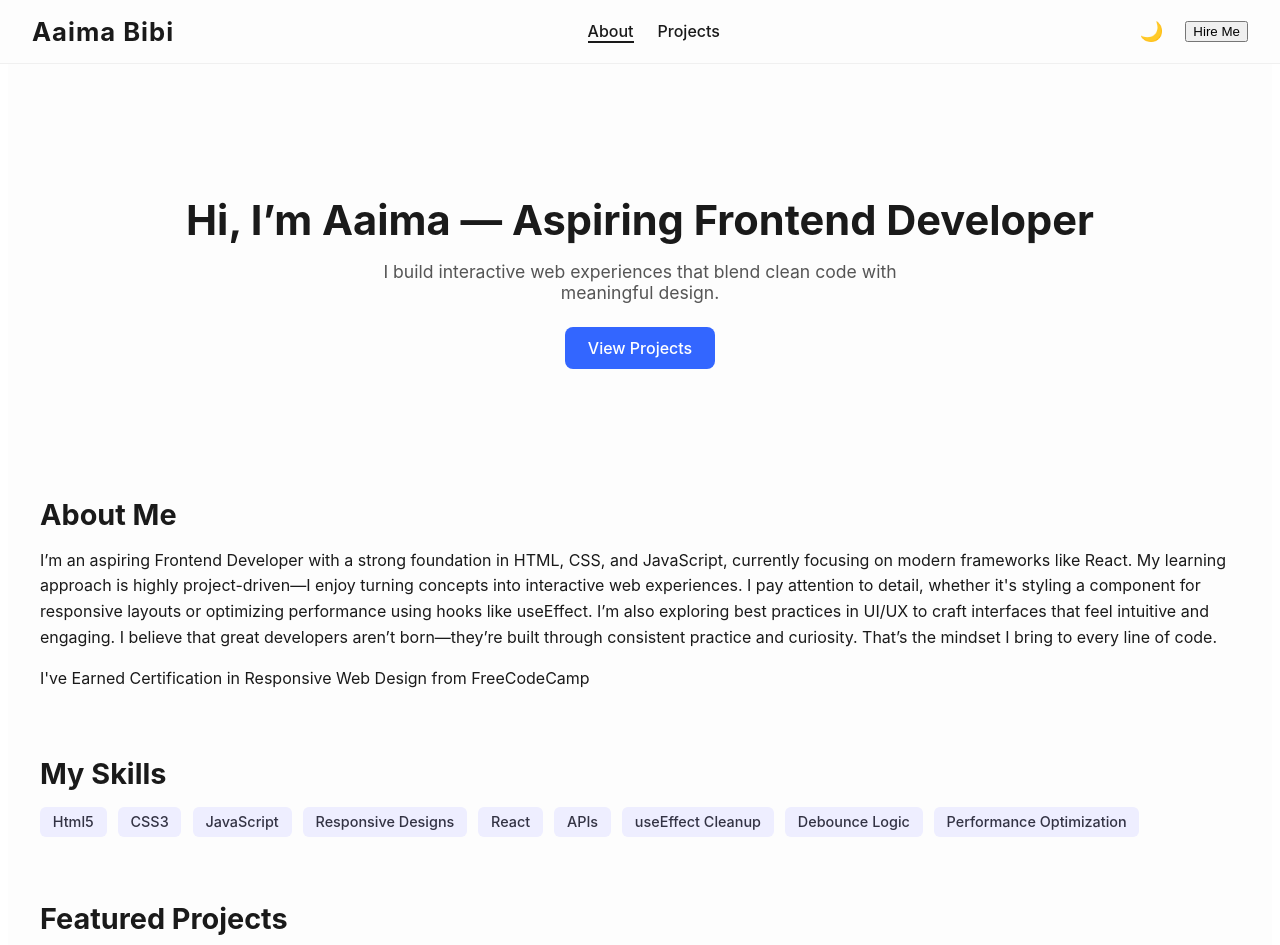
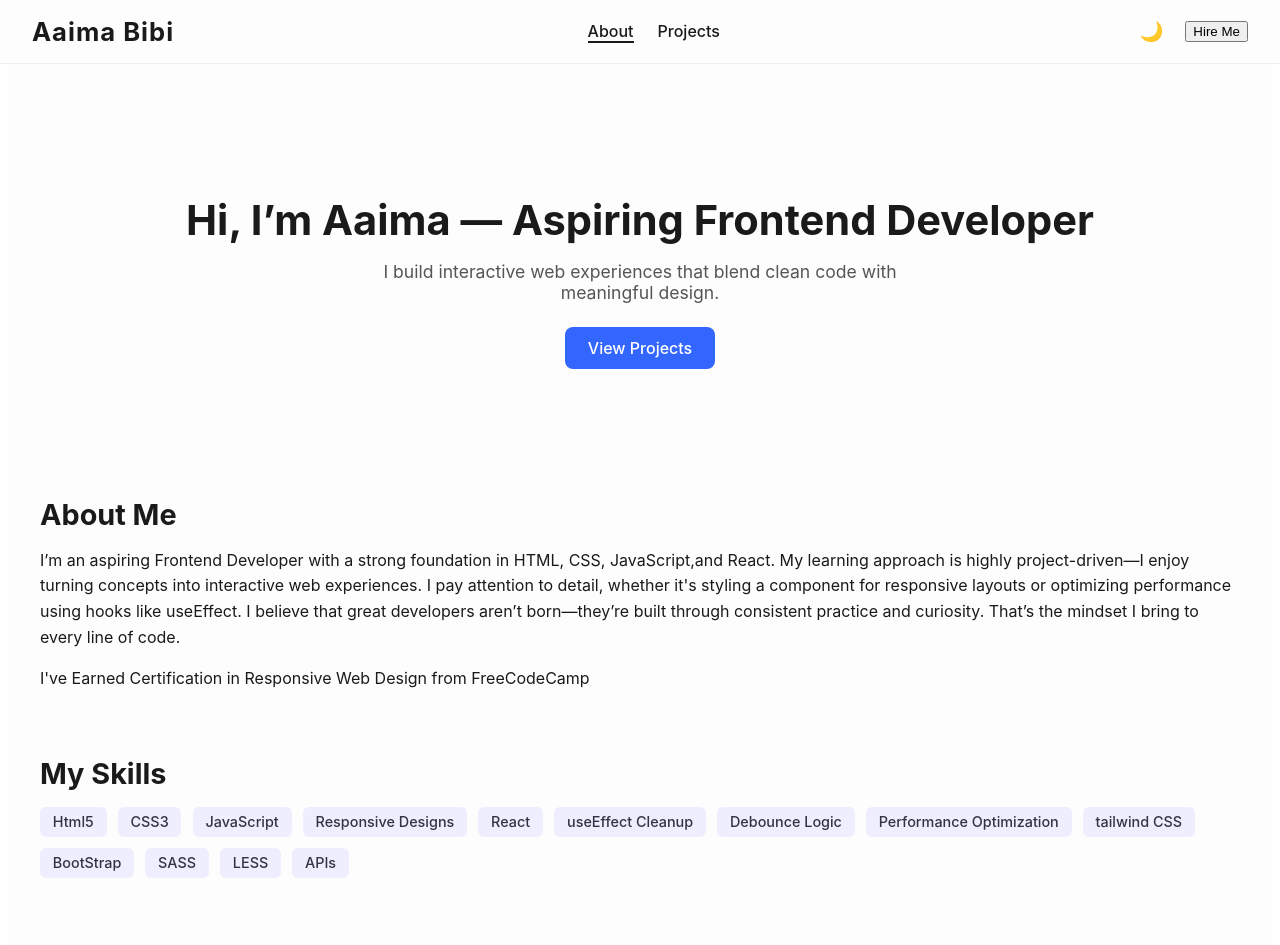
Before and after one commit to AaimaBibi/react-portfolio, a React (Create React App) app: page / in a window 1280 px wide. Shown: the top 945 px of the page. Built offline with nearby package versions, Linux system fonts and the light colour scheme; the HTML template or start-up script is replaced by a standard one.

Commit message:
updating skills

```diff
--- a/src/pages/Home.jsx
+++ b/src/pages/Home.jsx
@@ -4,8 +4,8 @@
 
 const skills = [
   'Html5', 'CSS3', 'JavaScript', 'Responsive Designs',
-  'React', 'APIs', 'useEffect Cleanup',
-  'Debounce Logic','Performance Optimization',
+  'React', 'useEffect Cleanup',
+  'Debounce Logic','Performance Optimization', 'tailwind CSS', 'BootStrap', 'SASS', 'LESS', 'APIs',
 ];
 
 const Home = () => {
@@ -26,9 +26,9 @@
       <section className="about">
         <h2>About Me</h2>
         <p>
-         I’m an aspiring Frontend Developer with a strong foundation in HTML, CSS, and JavaScript, currently focusing on modern frameworks like React.
+         I’m an aspiring Frontend Developer with a strong foundation in HTML, CSS, JavaScript,and React.
 
-My learning approach is highly project-driven—I enjoy turning concepts into interactive web experiences. I pay attention to detail, whether it's styling a component for responsive layouts or optimizing performance using hooks like useEffect. I’m also exploring best practices in UI/UX to craft interfaces that feel intuitive and engaging.
+My learning approach is highly project-driven—I enjoy turning concepts into interactive web experiences. I pay attention to detail, whether it's styling a component for responsive layouts or optimizing performance using hooks like useEffect.
 
 I believe that great developers aren’t born—they’re built through consistent practice and curiosity. That’s the mindset I bring to every line of code.
         </p>
```
